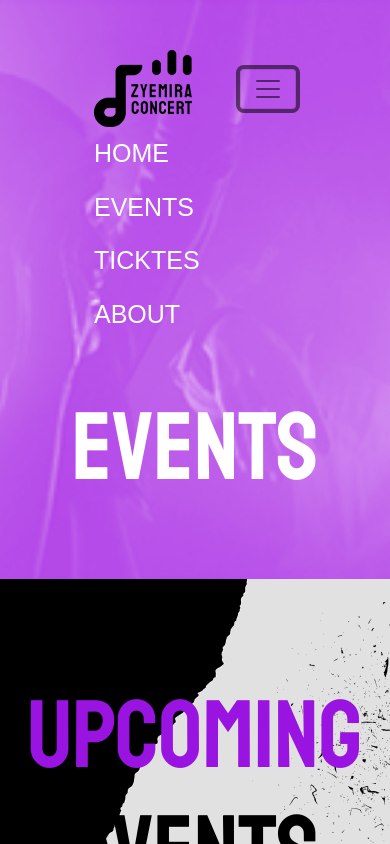
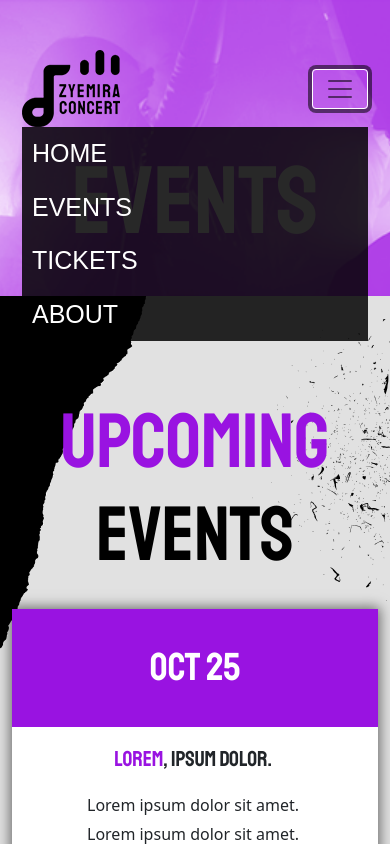
Before and after one commit to Filip-Grabovac/music-show, a plain HTML site: page events.html in a window 390 px wide. Both pictures are taken after a click on the button "Toggle navigation". Shown: the top 844 px of the page. Drawn offline with Linux system fonts and the light colour scheme; a web font is replaced by a local one.

Commit message:
Events responsive

```diff
--- a/events.html
+++ b/events.html
@@ -20,27 +20,19 @@
 </head>
 <body>
   <div class="container-fluid event-nav-container">
-            <nav class="navbar navbar-expand-lg navbar-light event-nav">
-                <div class="container-fluid">
-                    <a href="#"><img src="./images/logo.png" alt="Logo"></a>
-                  <button class="navbar-toggler" type="button" data-bs-toggle="collapse" data-bs-target="#navbarNav" aria-controls="navbarNav" aria-expanded="false" aria-label="Toggle navigation">
+    <nav class="navbar navbar-expand-md navbar-light event-nav events-navbar-custom">
+      <div class="container-fluid nav-container">
+        <a href="#home"><img src="./images/logo.png" alt="Logo"></a>
+      <button class="navbar-toggler event-dropdown" type="button" data-bs-toggle="collapse" data-bs-target="#navbarNavAltMarkup" aria-controls="navbarNavAltMarkup" aria-expanded="false" aria-label="Toggle navigation">
         <span class="navbar-toggler-icon"></span>
       </button>
-                  <div class="collapse navbar-collapse" id="navbarNav">
-                    <ul class="navbar-nav">
-                      <li class="nav-item">
-                        <a class="nav-link active home event-link" aria-current="page" href="./index.html">Home</a>
-                      </li>
-                      <li class="nav-item">
-                        <a class="nav-link active event event-link" aria-current="page" href="#">Events</a>
-                      </li>
-                      <li class="nav-item">
-                        <a class="nav-link active tickets event-link" aria-current="page" href="./index.html#tickets">Ticktes</a>
-                      </li>
-                      <li class="nav-item">
-                        <a class="nav-link active about event-link" aria-current="page" href="./about.html">About</a>
-                      </li>
-                    </ul>
+      <div class="collapse navbar-collapse collapse-scnd" id="navbarNavAltMarkup">
+        <div class="navbar-nav events-collapse-bg">
+          <a class="nav-link active event-link home" aria-current="page" href="./index.html">Home</a>
+          <a class="nav-link active event-link event" aria-current="page" href="./events.html">Events</a>
+          <a class="nav-link active event-link tickets" aria-current="page" href="#tickets">Tickets</a>
+          <a class="nav-link active event-link about" aria-current="page" href="./about.html">About</a>
+        </div>
       </div>
     </div>
       </nav>
@@ -63,8 +55,8 @@
             </div>
             <div class="event-lorem">
               <div class="event-content">
-                <h4>Lorem, ipsum dolor.</h4>
-                <p>Lorem ipsum dolor sit amet.</p>
+                <h4><span class="event-lorem-span">Lorem</span>, ipsum dolor.</h4>
+                <p class="events-first-lorem">Lorem ipsum dolor sit amet.</p>
                 <p>Lorem ipsum dolor sit amet.</p>
               </div>
               </div>
@@ -80,8 +72,8 @@
             </div>
             <div class="event-lorem">
               <div class="event-content">
-                <h4>Lorem, ipsum dolor.</h4>
-                <p>Lorem ipsum dolor sit amet.</p>
+                <h4><span class="event-lorem-span">Lorem</span>, ipsum dolor.</h4>
+                <p class="events-first-lorem">Lorem ipsum dolor sit amet.</p>
                 <p>Lorem ipsum dolor sit amet.</p>
               </div>
               </div>
@@ -97,8 +89,8 @@
             </div>
             <div class="event-lorem">
               <div class="event-content">
-                <h4>Lorem, ipsum dolor.</h4>
-                <p>Lorem ipsum dolor sit amet.</p>
+                <h4><span class="event-lorem-span">Lorem</span>, ipsum dolor.</h4>
+                <p class="events-first-lorem">Lorem ipsum dolor sit amet.</p>
                 <p>Lorem ipsum dolor sit amet.</p>
               </div>
               </div>
--- a/queries.css
+++ b/queries.css
@@ -4,6 +4,9 @@
     }
     .navbar-nav .nav-link {
         margin-right: 38px;
+    }
+    .events-learn-more {
+        padding: 13px 17px;
     }
 }
 @media only screen and (max-width: 1085px) {
@@ -134,6 +137,12 @@
     .party-heart-out h2 {
         font-size: 73px;
     }
+    .events-left {
+        justify-content: center;
+    }
+    .event-link {
+        color: #000 !important;
+    }
 }
 @media only screen and (max-width: 899px) {
     .tickets-bg {
@@ -262,10 +271,41 @@
     .party-h2-bg {
         padding-left: 76px;
     }
+    .events-main {
+        padding: 100px 0 25px 0;
+    }
+    .events-collapse-bg{
+        background-color: rgba(0, 0, 0, 0.842);
+        display: inline-block !important;
+        padding-left: 10px;
+        width: 100%;
+    }
+    .events-navbar-custom{
+        position: absolute !important;
+        top: 0;
+        left: 0;
+        width: 100%;
+    }
+    .event-nav-container {
+        padding-bottom: 28px;
+        padding-top: 145px;
+    }
+    .event-link {
+        color: #fff !important;
+    }
+    .event-link {
+        margin-left: 10px;
+    }
+    .event-dropdown {
+        border: 1px solid #fff !important;
+    }
 }
 @media only screen and (max-width: 599px) {
     .tickets-bg h2::after {
         margin: -38px auto 44px auto;
+    }
+    .event-nav {
+        padding: 50px 10px !important;
     }
 }
 @media only screen and (max-width: 575px) {
@@ -304,6 +344,40 @@
         display: flex;
         max-width: 80%;
         margin: 20px auto 0 auto;
+    }
+    .event-section {
+        flex-direction: column;
+    }
+    .date-div {
+        width: 100%;
+    }
+    .date {
+        margin: 0 auto;
+    }
+    .event-lorem {
+        margin-left: -2px;
+        padding: 20px;
+        text-align: center;
+        width: 100%;
+    }
+    .date-div {
+        padding: 42px 13px;
+    }
+    .date {
+        font-size: 39px;
+        max-width: 100%;
+    }
+    .events-main h4 {
+        margin-bottom: 20px;
+    }
+    .event-btn {
+        align-self: center;
+        width: 160px;
+        margin: 0 auto;
+        text-align: center;
+    }
+    .event-section {
+        padding-bottom: 20px;
     }
 }
 @media only screen and (max-width: 480px) {
@@ -401,6 +475,12 @@
     .no-tomorrow-party {
         background-size: 187px, auto, 199px;
     }
+    .events-main {
+        background-size: 264px, auto;
+    }
+    .upcoming-h2 {
+        font-size: 77px;
+    }
 }
 @media only screen and (max-width: 393px) {
     .newsletter-h2 {
@@ -410,3 +490,6 @@
         max-width: 227px;
     }
 }
+/*
+
+*/
--- a/style.css
+++ b/style.css
@@ -752,17 +752,17 @@ footer ul li a:active {
 /* EVENTS */
 /* -------------------------------------- */
 .events-main {
-    padding: 100px 0;
+    padding: 100px 0 60px 0;
     background-image: url(./images/reserve-paper-tear.png), url(./images/tickets-grunge.png);
     background-repeat: no-repeat;
     background-position: top left, top right;
 }
 .event-link {
-    margin-right: 67px !important;
+    color: #000 !important;
 }
 .event-link:hover,
 .event-link:active {
-    color: #fff !important;
+    color: #000 !important;
 }
 .about {
     margin-right: 0 !important;
@@ -790,7 +790,7 @@ footer ul li a:active {
     padding: 50px 70px !important;
 }
 .event-nav-container {
-    padding-bottom: 65px;
+    padding-bottom: 36px;
 }
 .upcoming-h2 {
     font-family: 'Staatliches', cursive;
@@ -865,7 +865,20 @@ box-shadow: 0px 0px 12px 2px rgba(0,0,0,0.53);
 .event-footer{
     padding: 100px 0;
 }
-
+.events-main h4 {
+    text-transform: uppercase;
+    font-family: 'Staatliches', cursive;
+    margin-bottom: 19px;
+}
+.event-lorem-span {
+    color: #9913e1;
+}
+.events-first-lorem{
+    margin-bottom: 5px;
+}
+.events-collapse-bg{
+    margin-left: auto;
+}
 
 /* -------------------------------------- */
 /* ABOUT */
```
Lines whose indentation alone changed are shown as unchanged.
